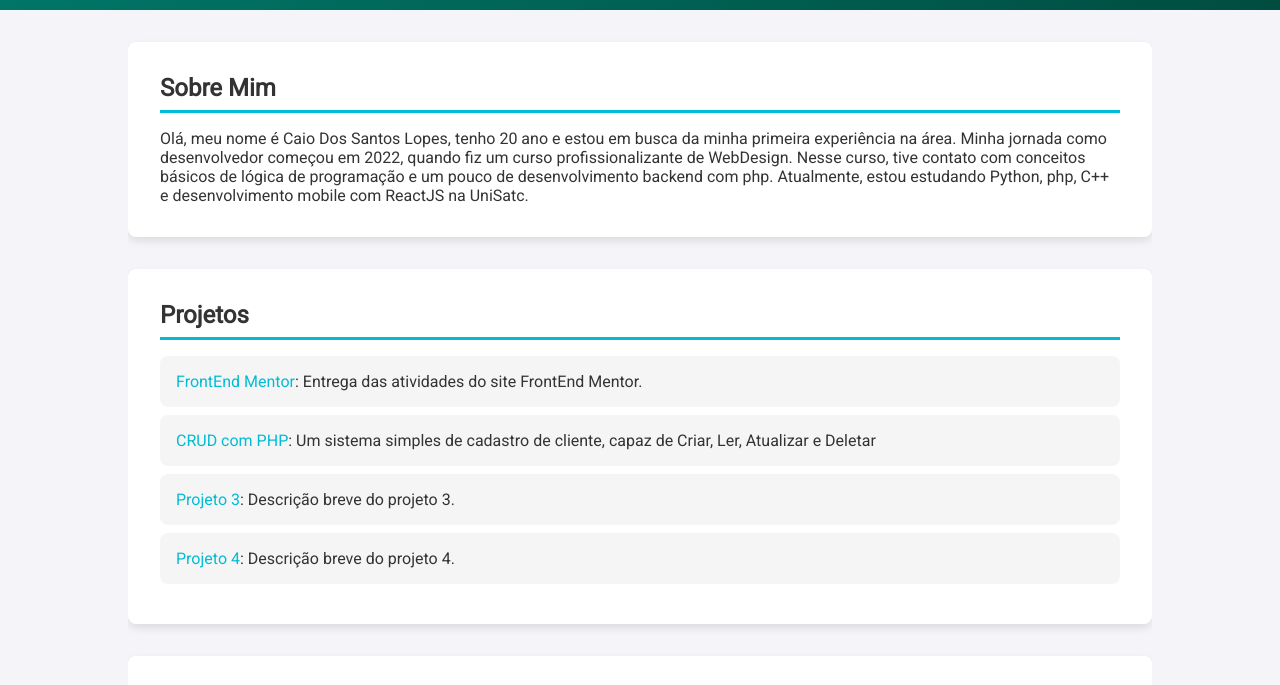
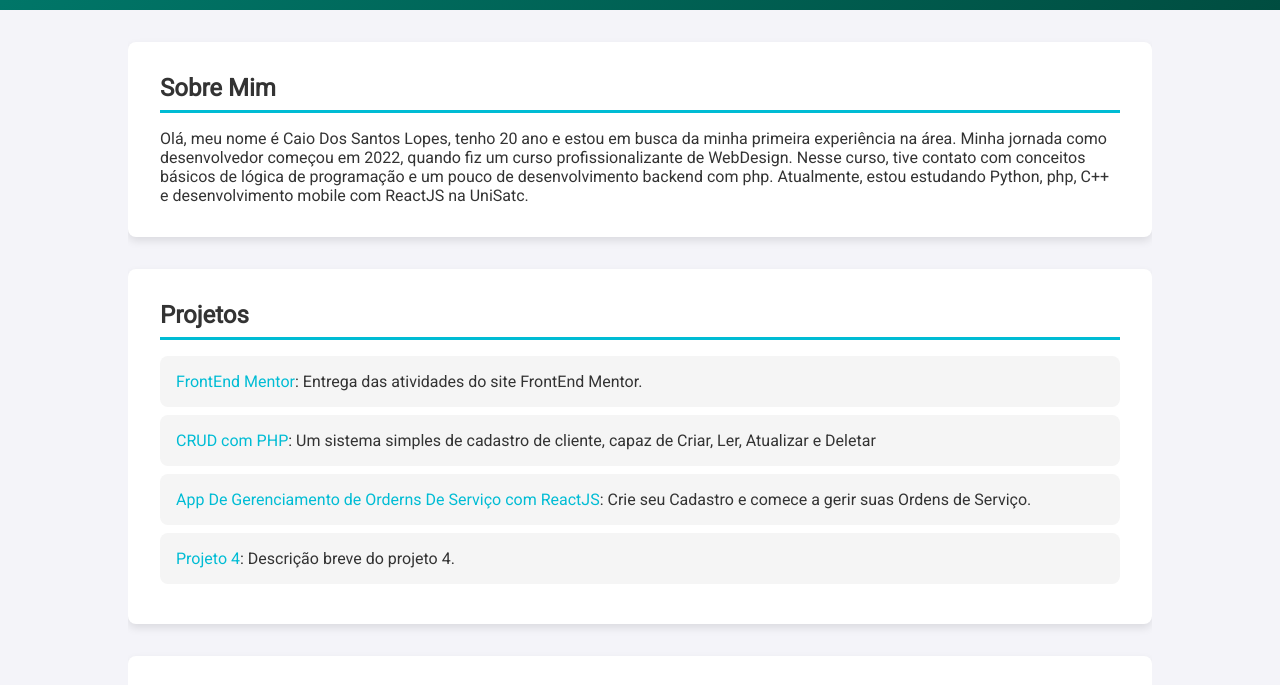
Before and after one commit to CaioLopesxd/CaioLopesxd.github.io, a plain HTML site: page index.html in a window 1280 px wide. Shown: the part 92-777 px from the top of the page. Drawn offline with Linux system fonts and the light colour scheme.

Commit message:
Adição de um novo projeto

```diff
--- a/index.html
+++ b/index.html
@@ -22,7 +22,7 @@
             <ul>
                 <li><a href="Hub.html">FrontEnd Mentor</a>: Entrega das atividades do site FrontEnd Mentor.</li>
                 <li><a href="https://github.com/CaioLopesxd/CRUDphp" >CRUD com PHP</a>: Um sistema simples de cadastro de cliente, capaz de Criar, Ler, Atualizar e Deletar</li>
-                <li><a href="#" class="emProdução">Projeto 3</a>: Descrição breve do projeto 3.</li>
+                <li><a href="https://github.com/CaioLopesxd/Ordem-De-Servico-RN">App De Gerenciamento de Orderns De Serviço com ReactJS</a>: Crie seu Cadastro e comece a gerir suas Ordens de Serviço.</li>
                 <li><a href="#" class="emProdução">Projeto 4</a>: Descrição breve do projeto 4.</li>
                 <!-- emprodução -->
             </ul>
```
